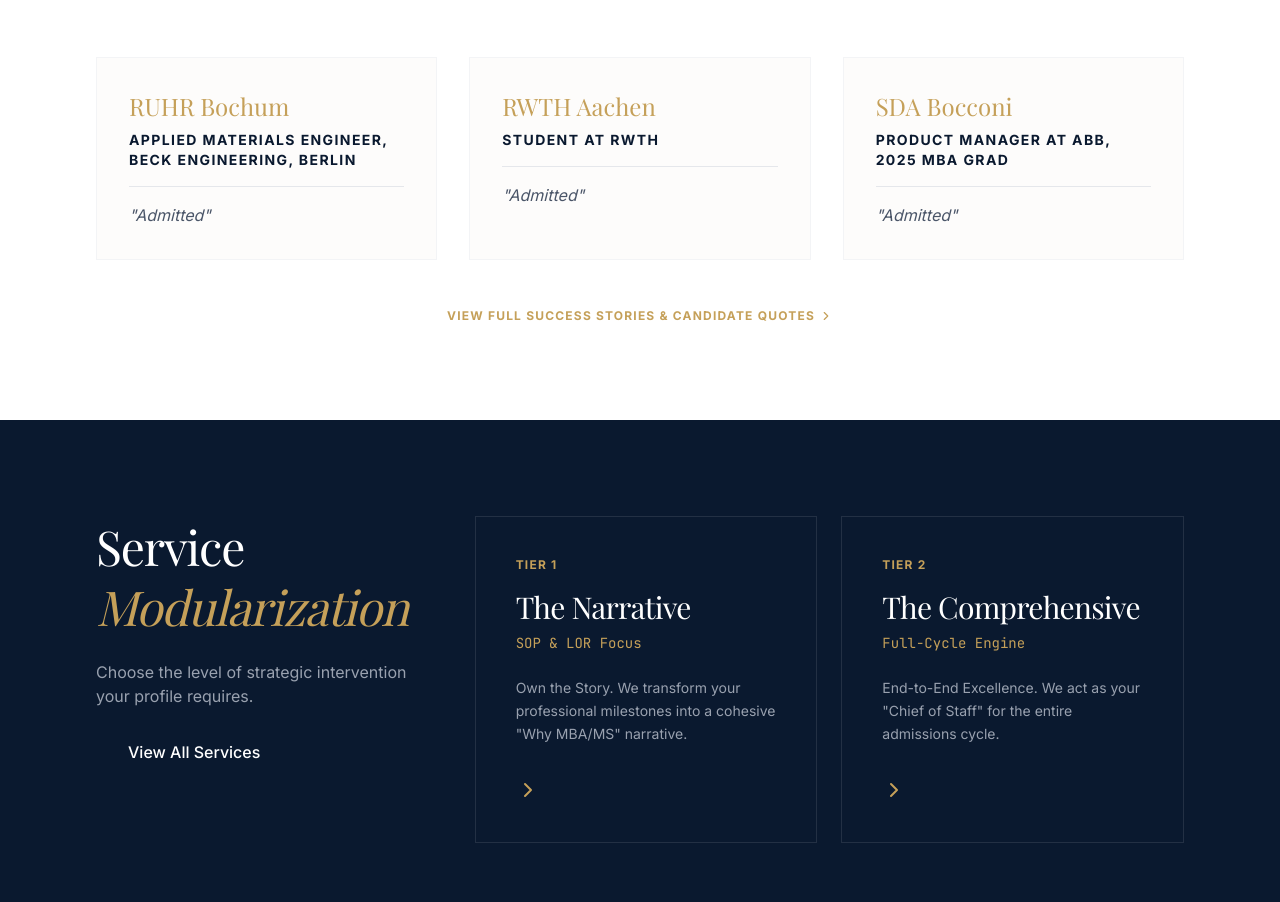
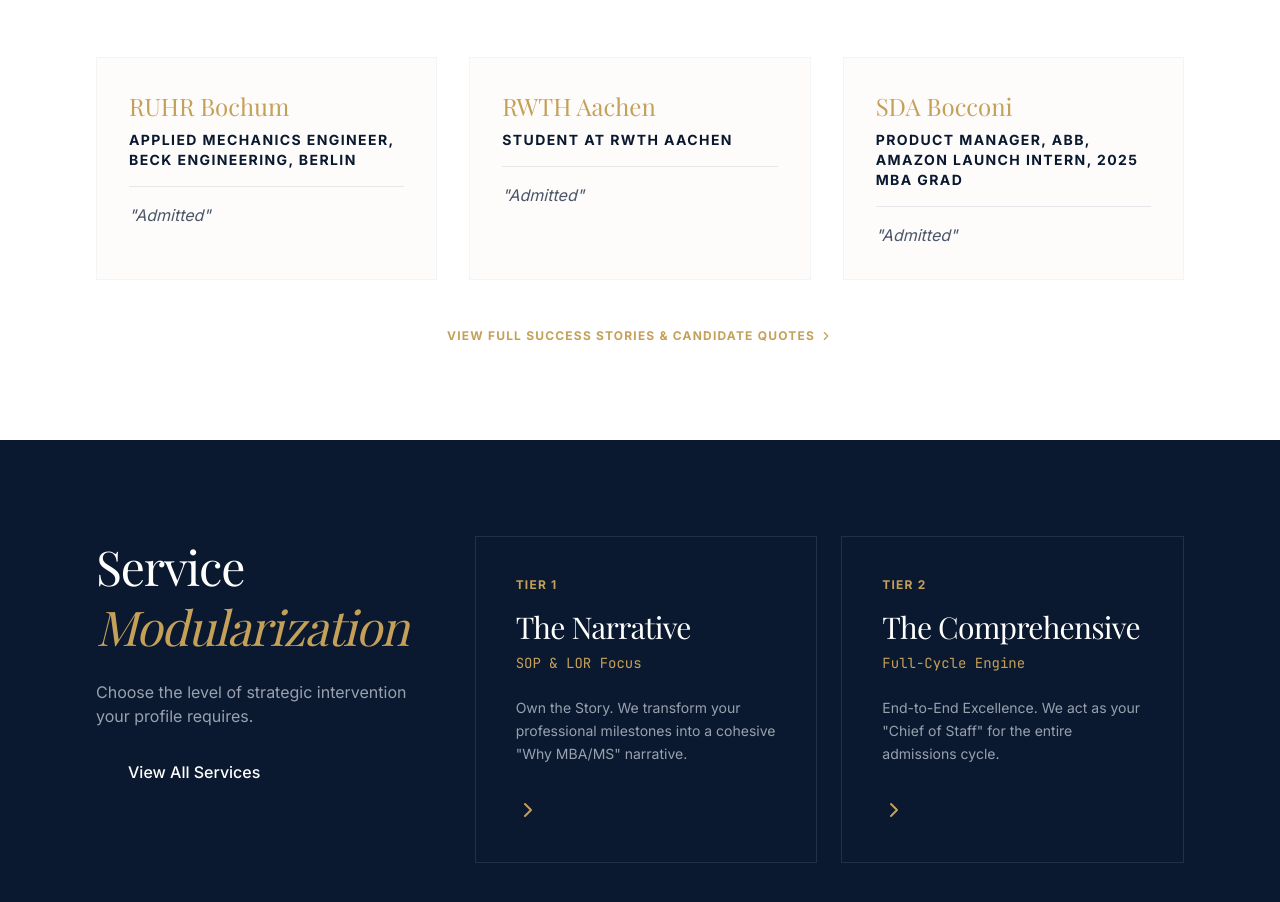
Before and after one commit to Neenu2395/consulting_v1, a React (Vite) app: page / in a window 1280 px wide. Shown: the part 1860-2762 px from the top of the page. Built offline with nearby package versions, Linux system fonts and the light colour scheme; a web font is replaced by a local one.

Commit message:
Update Home.tsx

```diff
--- a/src/pages/Home.tsx
+++ b/src/pages/Home.tsx
@@ -121,9 +121,9 @@
         </div>
         <div className="grid md:grid-cols-3 gap-8 mb-12">
           {[
-            { school: 'RUHR Bochum', profile: 'Applied materials engineer, Beck Engineering, Berlin', result: 'Admitted' },
-            { school: 'RWTH Aachen', profile: 'Student at RWTH', result: 'Admitted' },
-            { school: 'SDA Bocconi', profile: 'Product manager at ABB, 2025 MBA Grad', result: 'Admitted' }
+            { school: 'RUHR Bochum', profile: 'Applied Mechanics Engineer, Beck Engineering, Berlin', result: 'Admitted' },
+            { school: 'RWTH Aachen', profile: 'Student at RWTH Aachen', result: 'Admitted' },
+            { school: 'SDA Bocconi', profile: 'Product Manager, ABB, Amazon Launch Intern, 2025 MBA Grad', result: 'Admitted' }
           ].map((story, i) => (
             <div key={i} className="p-8 border border-gray-100 hover:border-brand-gold transition-colors bg-brand-cream/30">
               <div className="text-brand-gold font-serif text-2xl mb-2">{story.school}</div>
```
